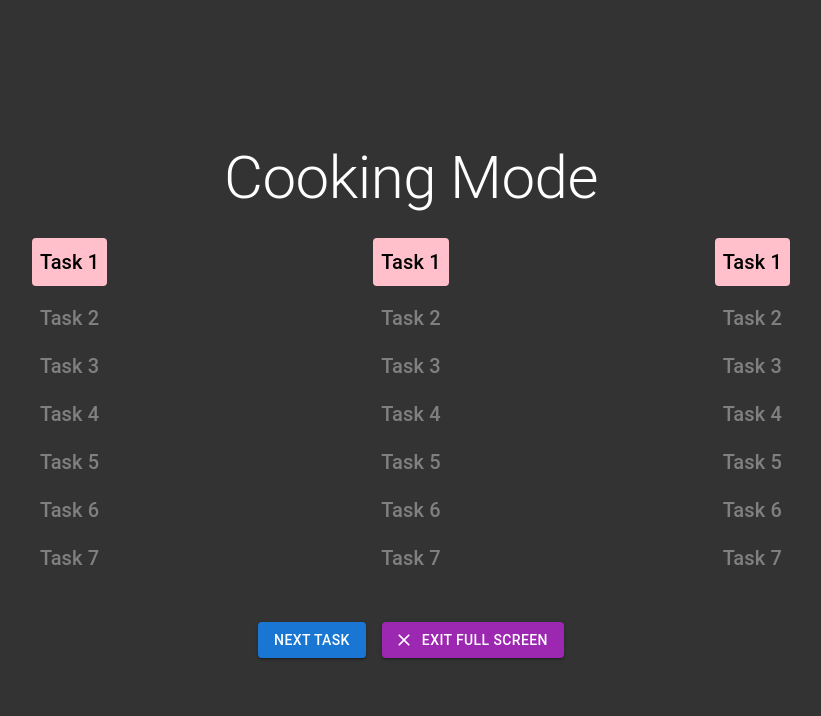
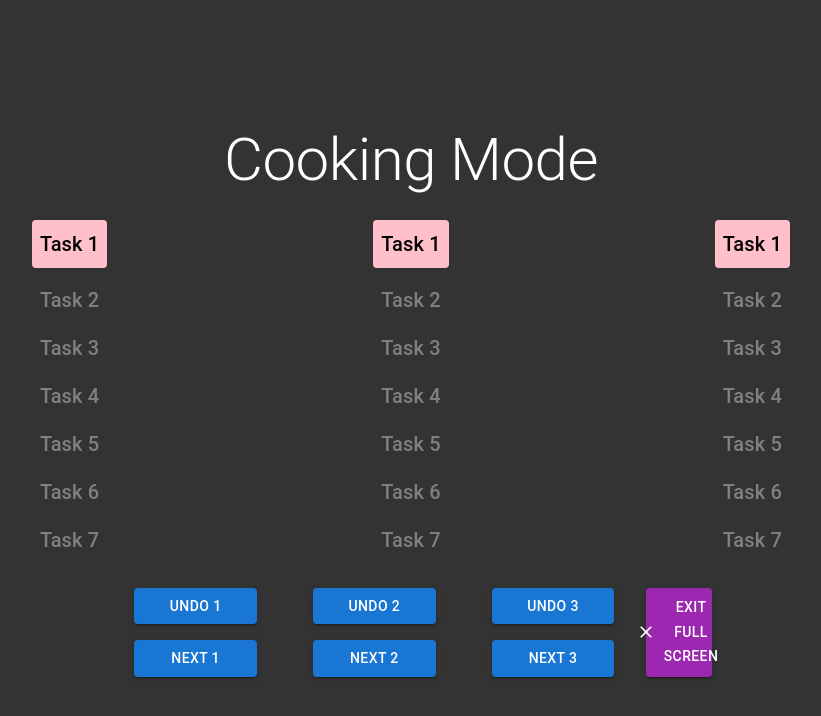
Before and after one commit to singapore2024/Team-6, a React (Vite) app in the folder vite-project/: page / in a window 1280 px wide. Both pictures are taken after a click on the button 772 px from the left and 314 px from the top of the page. Shown: the top 716 px of the page, without its empty margins (229-1050 px from the left). Built offline with nearby package versions, Linux system fonts and the light colour scheme.

Commit message:
Task logic up down

```diff
--- a/vite-project/src/CookingMode.tsx
+++ b/vite-project/src/CookingMode.tsx
@@ -1,5 +1,5 @@
 import React, { useState } from "react";
-import { Box, Typography, Button, Grid } from "@mui/material";
+import { Box, Typography, Button, Grid, Container } from "@mui/material";
 import { Close } from "@mui/icons-material";
 
 interface CookingModeProps {
@@ -9,20 +9,53 @@ interface CookingModeProps {
 const tasks = [1, 2, 3, 4, 5, 6, 7]; // Example tasks in ascending order
 
 const CookingMode: React.FC<CookingModeProps> = ({ onExit }) => {
-  const [currentTask, setCurrentTask] = useState(0); // Initial task
+  const [currentTask1, setCurrentTask1] = useState(0);
+  const [currentTask2, setCurrentTask2] = useState(0);
+  const [currentTask3, setCurrentTask3] = useState(0);
 
-  // Function to increment the current task, ensuring we don't exceed the number of tasks
-  const handleNextTask = () => {
-    if (currentTask < tasks.length - 1) {
-      setCurrentTask(currentTask + 1);
+  const currentTasks = [currentTask1, currentTask2, currentTask3];
+
+  const incrementNextTask1 = () => {
+    if (currentTask1 < tasks.length - 1) {
+      setCurrentTask1(currentTask1 + 1);
+    }
+  };
+
+  const incrementNextTask2 = () => {
+    if (currentTask2 < tasks.length - 1) {
+      setCurrentTask2(currentTask2 + 1);
+    }
+  };
+
+  const incrementNextTask3 = () => {
+    if (currentTask3 < tasks.length - 1) {
+      setCurrentTask3(currentTask3 + 1);
+    }
+  };
+
+  const decrementNextTask1 = () => {
+    if (currentTask1 > 0) {
+      setCurrentTask1(currentTask1 - 1);
+    }
+  };
+
+  const decrementNextTask2 = () => {
+    if (currentTask2 > 0) {
+      setCurrentTask2(currentTask2 - 1);
+    }
+  };
+
+  const decrementNextTask3 = () => {
+    if (currentTask3 > 0) {
+      setCurrentTask3(currentTask3 - 1);
     }
   };
 
   // Function to determine task styles
-  const getTaskStyle = (taskNumber: number) => {
-    if (taskNumber === currentTask + 1) {
+  const getTaskStyle = (personNumber: number, taskNumber: number) => {
+    if (taskNumber === currentTasks[personNumber - 1] + 1) {
       return { color: 'black', backgroundColor: 'pink', padding: '8px', borderRadius: '4px' }; // Current task
-    } else if (taskNumber < currentTask + 1) {
+    } else if (taskNumber < currentTasks[personNumber - 1] + 1) {
         return { color: 'black' }; // Past tasks
       } else {
         return { color: 'grey' }; // Future tasks
@@ -56,7 +89,7 @@ const CookingMode: React.FC<CookingModeProps> = ({ onExit }) => {
               {tasks.map((task) => (
                 <Typography
                   key={task}
-                  sx={{ ...getTaskStyle(task), marginBottom: 2 }}
+                  sx={{ ...getTaskStyle(1, task), marginBottom: 2 }}
                   variant="h6"
                 >
                   Task {task}
@@ -69,7 +102,7 @@ const CookingMode: React.FC<CookingModeProps> = ({ onExit }) => {
               {tasks.map((task) => (
                 <Typography
                   key={task}
-                  sx={{ ...getTaskStyle(task), marginBottom: 2 }}
+                  sx={{ ...getTaskStyle(2, task), marginBottom: 2 }}
                   variant="h6"
                 >
                   Task {task}
@@ -82,7 +115,7 @@ const CookingMode: React.FC<CookingModeProps> = ({ onExit }) => {
               {tasks.map((task) => (
                 <Typography
                   key={task}
-                  sx={{ ...getTaskStyle(task), marginBottom: 2 }}
+                  sx={{ ...getTaskStyle(3, task), marginBottom: 2 }}
                   variant="h6"
                 >
                   Task {task}
@@ -92,15 +125,67 @@ const CookingMode: React.FC<CookingModeProps> = ({ onExit }) => {
           </Grid>
         </Grid>
 
-        <Box sx={{ display: 'flex', gap: 2, marginTop: 4 }}>
-          <Button
-            variant="contained"
-            color="primary"
-            onClick={handleNextTask}
-            disabled={currentTask >= tasks.length - 1} // Disable button if on the last task
-          >
-            Next Task
-          </Button>
+        <Box sx={{ display: 'flex', gap: 1, marginTop: 2 }}>
+            <Container>
+                <Box sx={{ display: 'flex', flexDirection: 'column', gap: 2 }}>
+                    <Button
+                        variant="contained"
+                        color="primary"
+                        onClick={decrementNextTask1}
+                        disabled={currentTask1 >= tasks.length - 1} // Disable button if on the last task
+                    >
+                        Undo 1
+                    </Button>
+                    <Button
+                        variant="contained"
+                        color="primary"
+                        onClick={incrementNextTask1}
+                        disabled={currentTask1 >= tasks.length - 1} // Disable button if on the last task
+                    >
+                        Next 1
+                    </Button>
+                </Box>
+            </Container>
+            <Container>
+                <Box sx={{ display: 'flex', flexDirection: 'column', gap: 2 }}>
+                    <Button
+                        variant="contained"
+                        color="primary"
+                        onClick={decrementNextTask2}
+                        disabled={currentTask2 >= tasks.length - 1} // Disable button if on the last task
+                    >
+                        Undo 2
+                    </Button>
+                    <Button
+                        variant="contained"
+                        color="primary"
+                        onClick={incrementNextTask2}
+                        disabled={currentTask2 >= tasks.length - 1} // Disable button if on the last task
+                    >
+                        Next 2
+                    </Button>
+                </Box>
+            </Container>
+            <Container>
+                <Box sx={{ display: 'flex', flexDirection: 'column', gap: 2 }}>
+                    <Button
+                        variant="contained"
+                        color="primary"
+                        onClick={decrementNextTask3}
+                        disabled={currentTask3 >= tasks.length - 1} // Disable button if on the last task
+                    >
+                        Undo 3
+                    </Button>
+                    <Button
+                        variant="contained"
+                        color="primary"
+                        onClick={incrementNextTask3}
+                        disabled={currentTask3 >= tasks.length - 1} // Disable button if on the last task
+                    >
+                        Next 3
+                    </Button>
+                </Box>
+            </Container>
           <Button
             startIcon={<Close />}
             variant="contained"
```
